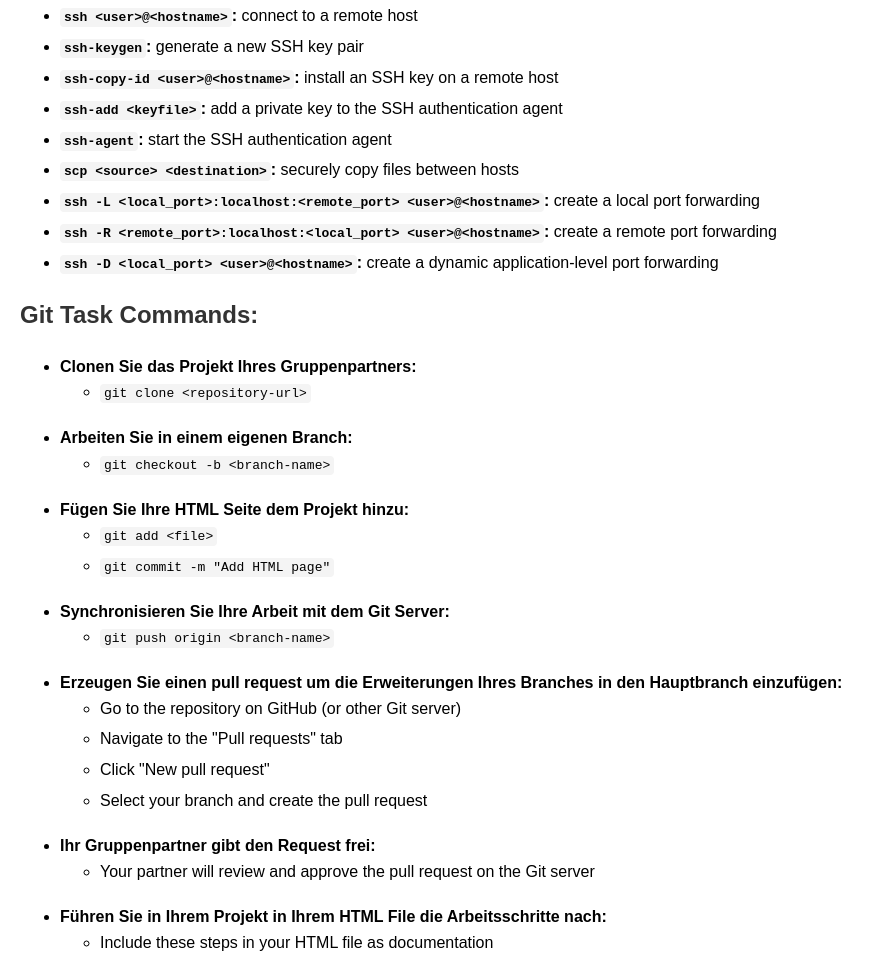
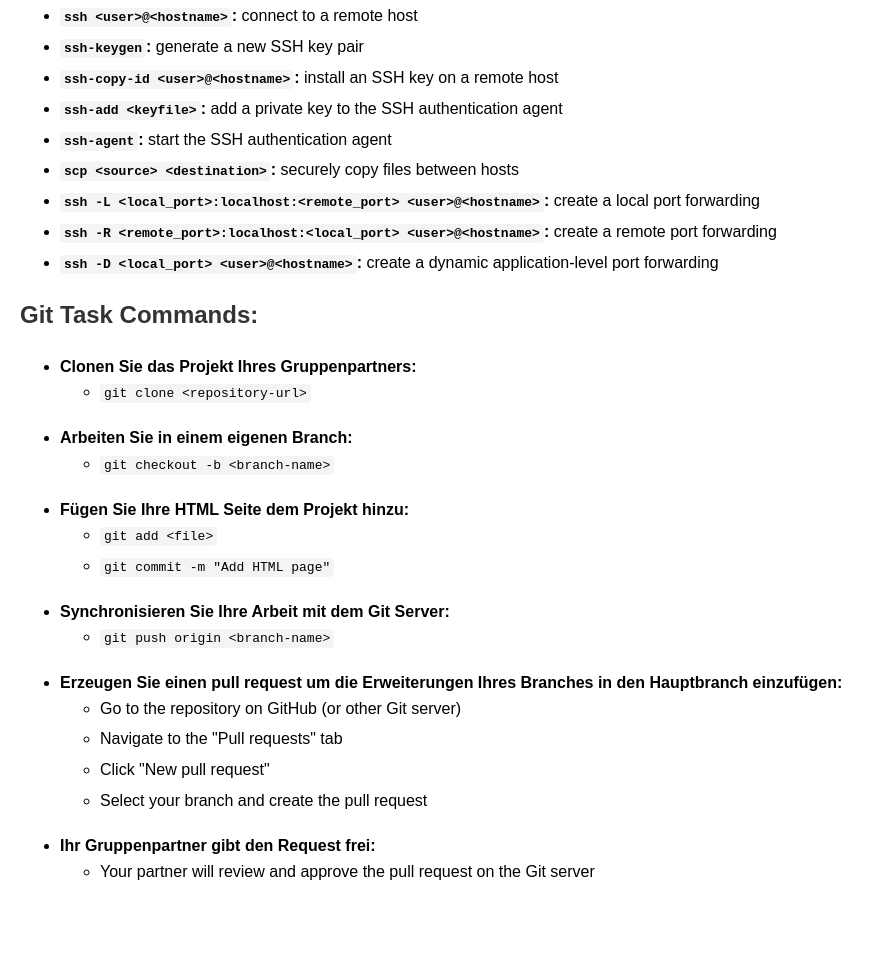
Before and after one commit to nebletic/m109, a plain HTML site: page index.html in a window 1280 px wide. Shown: the part 715-1691 px from the top of the page, without its empty margins (0-883 px from the left). After the commit the page ends 1619 px from the top, so only its background shows below. Drawn offline with Linux system fonts and the light colour scheme.

Commit message:
partnerarbeit 2

```diff
--- a/index.html
+++ b/index.html
@@ -110,10 +110,6 @@
                 <li>Your partner will review and approve the pull request on the Git server</li>
             </ul>
         </li>
-        <li><strong>Führen Sie in Ihrem Projekt in Ihrem HTML File die Arbeitsschritte nach:</strong>
-            <ul>
-                <li>Include these steps in your HTML file as documentation</li>
-            </ul>
         </li>
     </ul>
 </section>
```
